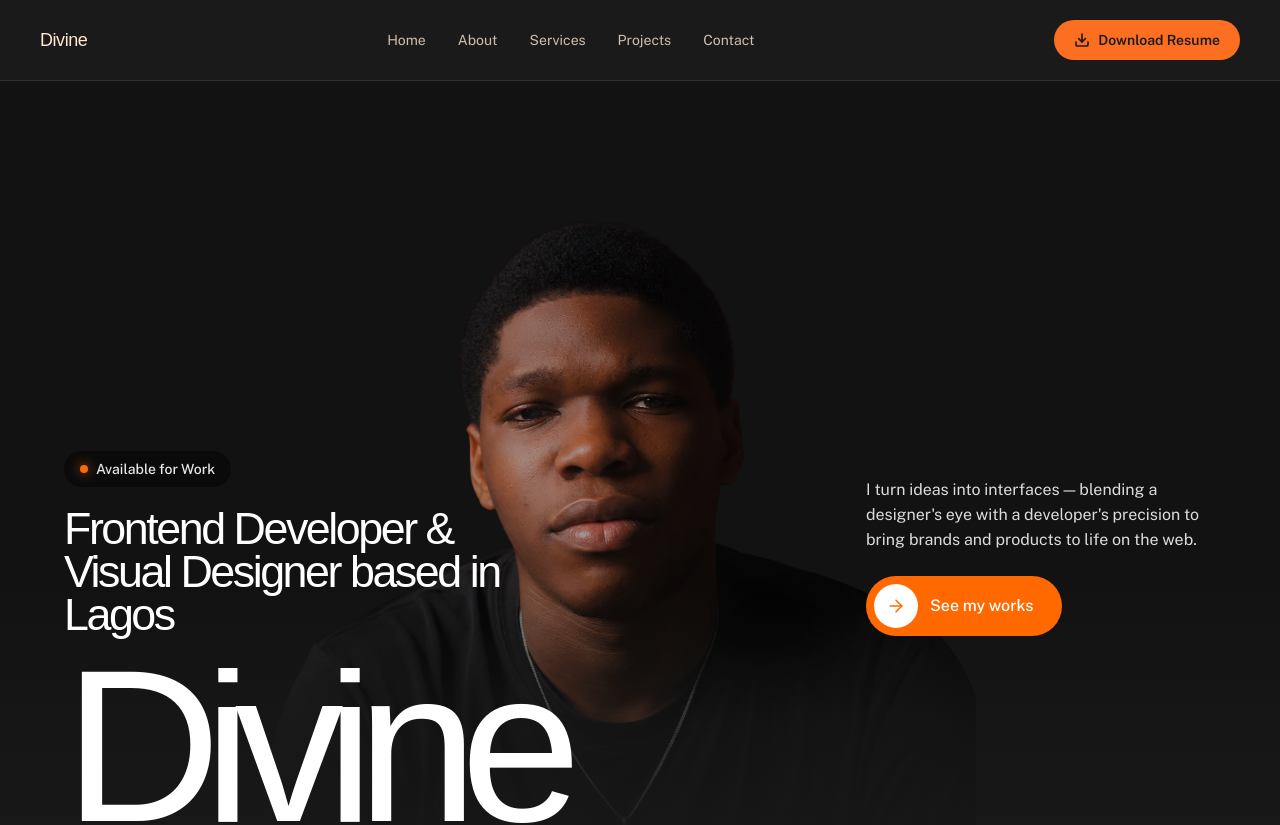
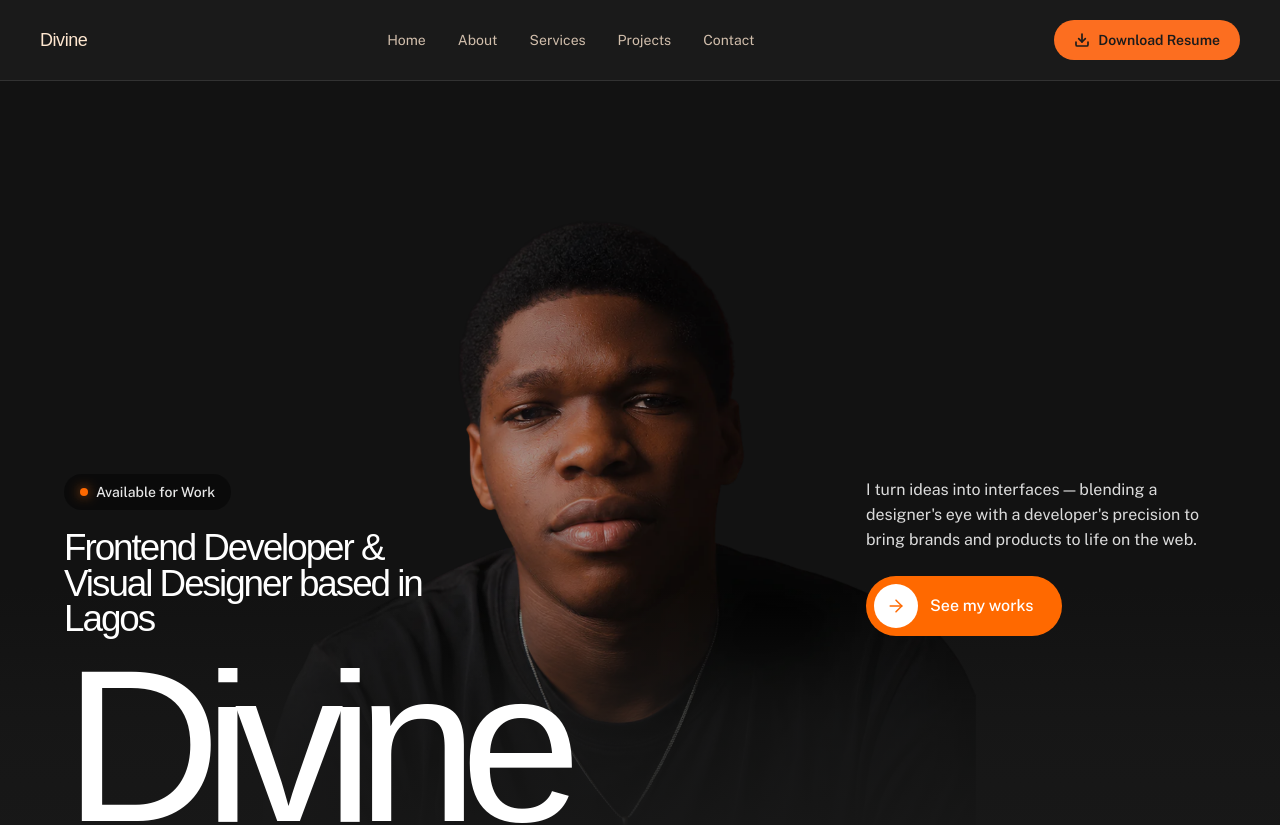
Before and after one commit to emeka-divine-exe/emeka-divine, a React (Vite) app: page / in a window 1280 px wide. Shown: the top 825 px of the page. Built offline with nearby package versions, Linux system fonts and the light colour scheme.

Commit message:
Adjust Hero component heading styles

```diff
--- a/src/components/Hero.jsx
+++ b/src/components/Hero.jsx
@@ -139,8 +139,8 @@ export default function Hero() {
             <h1
               className="
                 font-display
-                max-w-[460px]
-                text-[2.8rem]
+                max-w-[380px]
+                text-[2.3rem]
                 font-medium
                 leading-[0.96]
                 tracking-[-0.055em]
```
